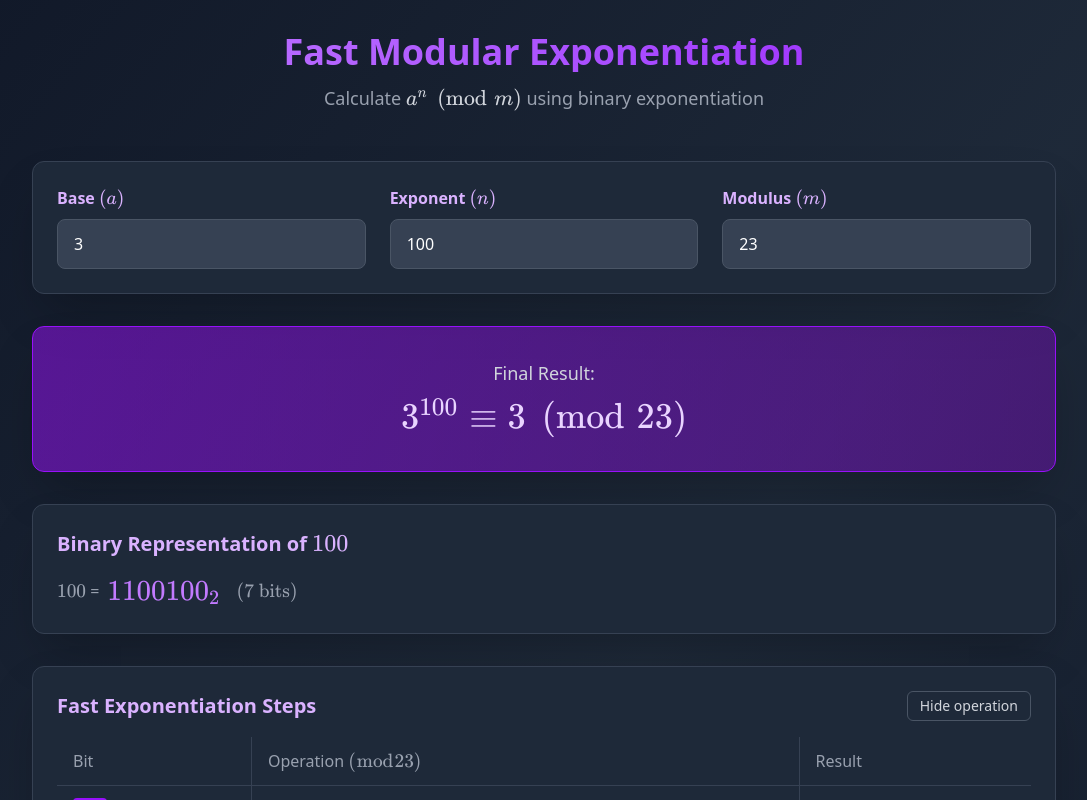
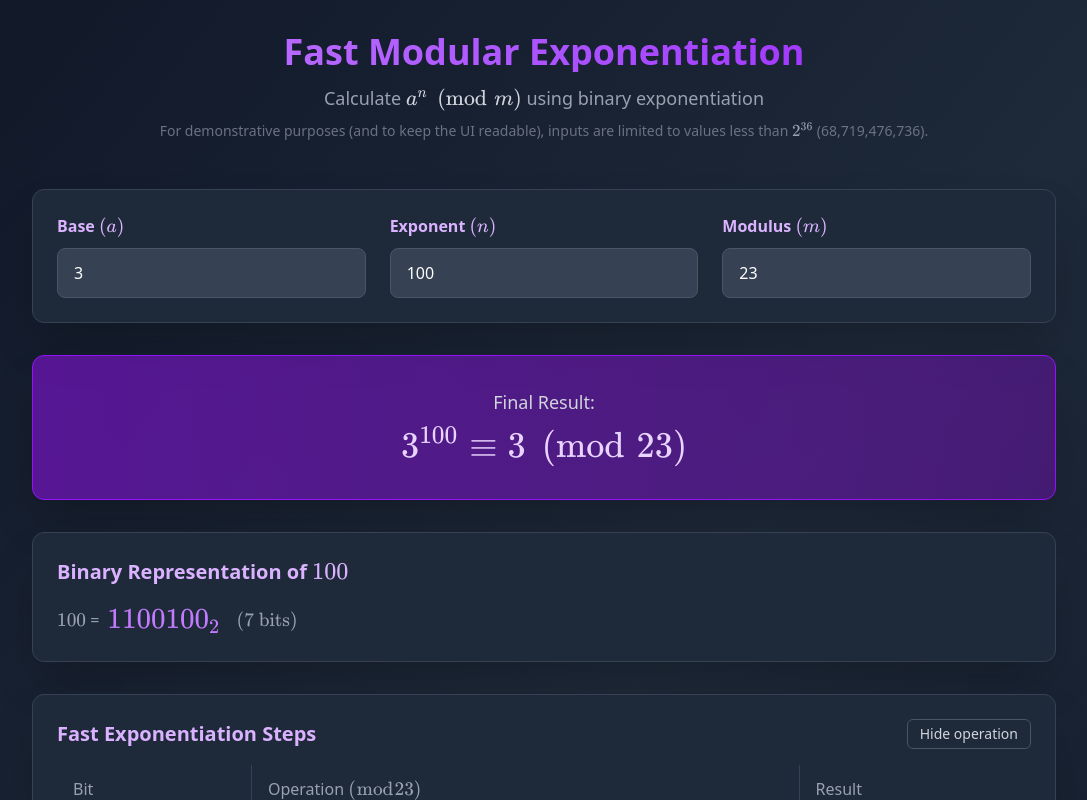
Before and after one commit to zamilbahri/fast-exponentiation, a React (Vite) app: page / in a window 1280 px wide. Shown: the top 800 px of the page, without its empty margins (96-1183 px from the left). Built offline with nearby package versions, Linux system fonts and the light colour scheme.

Commit message:
enforce size limit of 2^36

```diff
--- a/src/components/Header.tsx
+++ b/src/components/Header.tsx
@@ -25,6 +25,15 @@ const Header: React.FC = () => {
         <MathText className="text-gray-300">{'a^n \\pmod{m}'}</MathText> using
         binary exponentiation
       </p>
+      <p className="text-gray-500 text-sm mt-2">
+        For demonstrative purposes (and to keep the UI readable), inputs are
+        limited to values less than{' '}
+        <span className="font-mono text-gray-400">
+          <MathText>{`2^{36}`}</MathText>
+        </span>{' '}
+        (68,719,476,736).
+      </p>
+      {/* Since this for demonstrative purposes, this works */}
     </div>
   );
 };
--- a/src/utils/modularExponentiation.ts
+++ b/src/utils/modularExponentiation.ts
@@ -17,7 +17,7 @@
 
 import type { CalculationResult, ParsedInputs } from '../types';
 
-const EXPONENT_LIMIT = 2n ** 1048n;
+const EXPONENT_LIMIT = 2n ** 36n;
 
 /**
  * Checks whether a string consists of one or more ASCII decimal digits (`0`-`9`).
```
